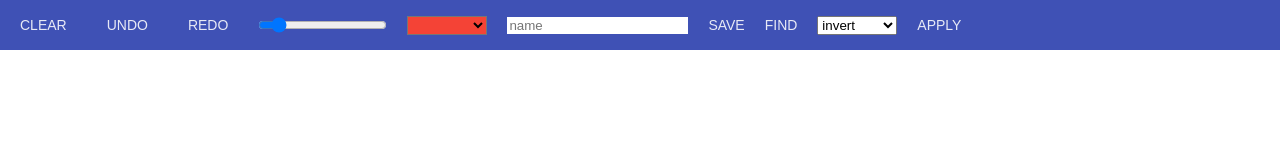
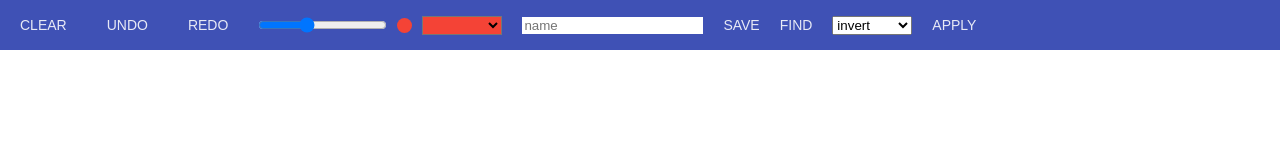
Before and after one commit to Ketler13/canvas, a website built with webpack: page dist/index.html in a window 1280 px wide. Built offline with nearby package versions, Linux system fonts and the light colour scheme.

Commit message:
add example to controls

```diff
--- a/src/index.js
+++ b/src/index.js
@@ -25,6 +25,7 @@ import { setOptionsToSelect, setFilters } from './utils';
 const controls = document.querySelector('.controls');
 const range = document.querySelector('.range');
 const colors = document.querySelector('.colors');
+const example = document.querySelector('.example');
 const wrapper = document.querySelector('.wrapper');
 const canvasBody = document.getElementById('canvas');
 const clearButton = document.querySelector('.button.clear');
@@ -46,6 +47,7 @@ const app = {
   controls,
   range,
   colors,
+  example,
   wrapper,
   canvasBody,
   clearButton,
--- a/src/subscriptions.js
+++ b/src/subscriptions.js
@@ -2,11 +2,14 @@
 
 export function widthSub(width) {
   this.width = width;
+  this.example.style.width = width + 'px';
+  this.example.style.height = width + 'px';
 }
 
 export function colorSub(color) {
   this.color = color;
   this.colors.style.backgroundColor = color;
+  this.example.style.backgroundColor = color;
 }
 
 export function mdSub(_) {
```
Also changed, not shown: dist/index.html, dist/styles.css.
